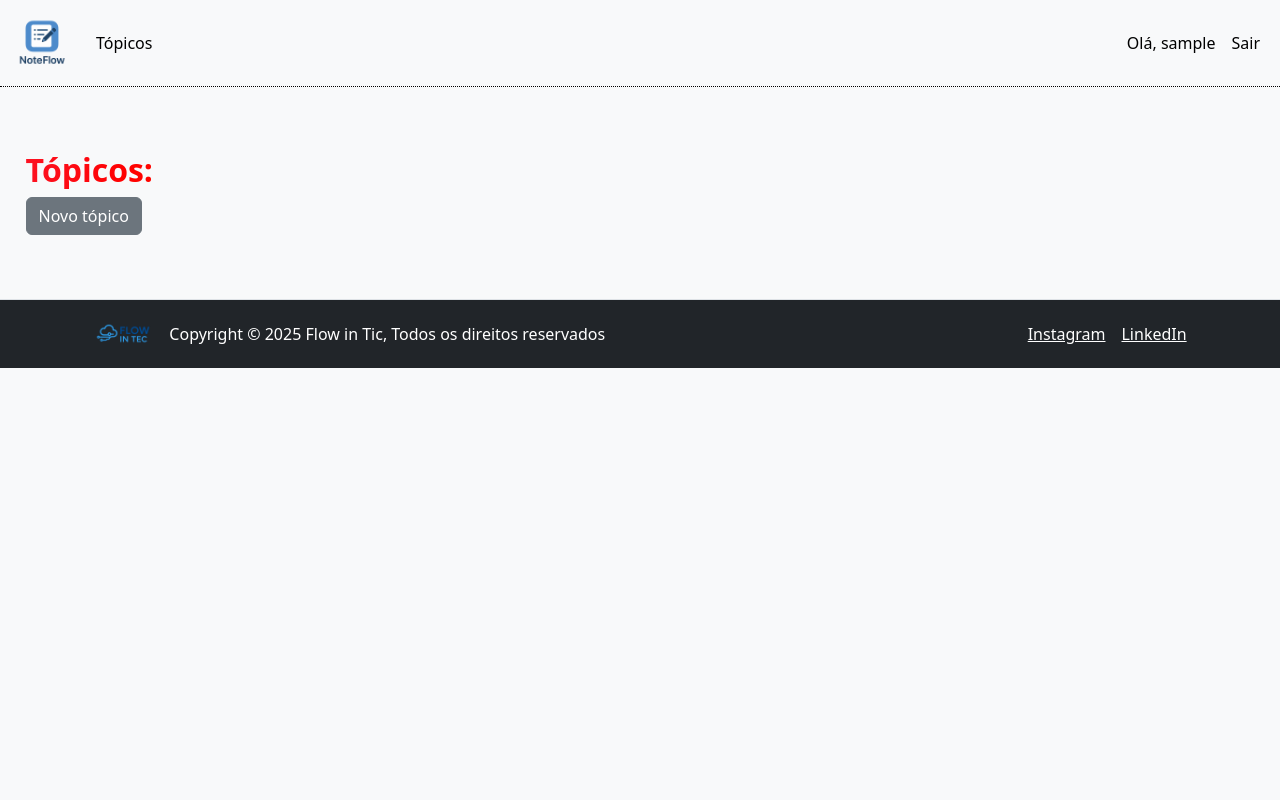
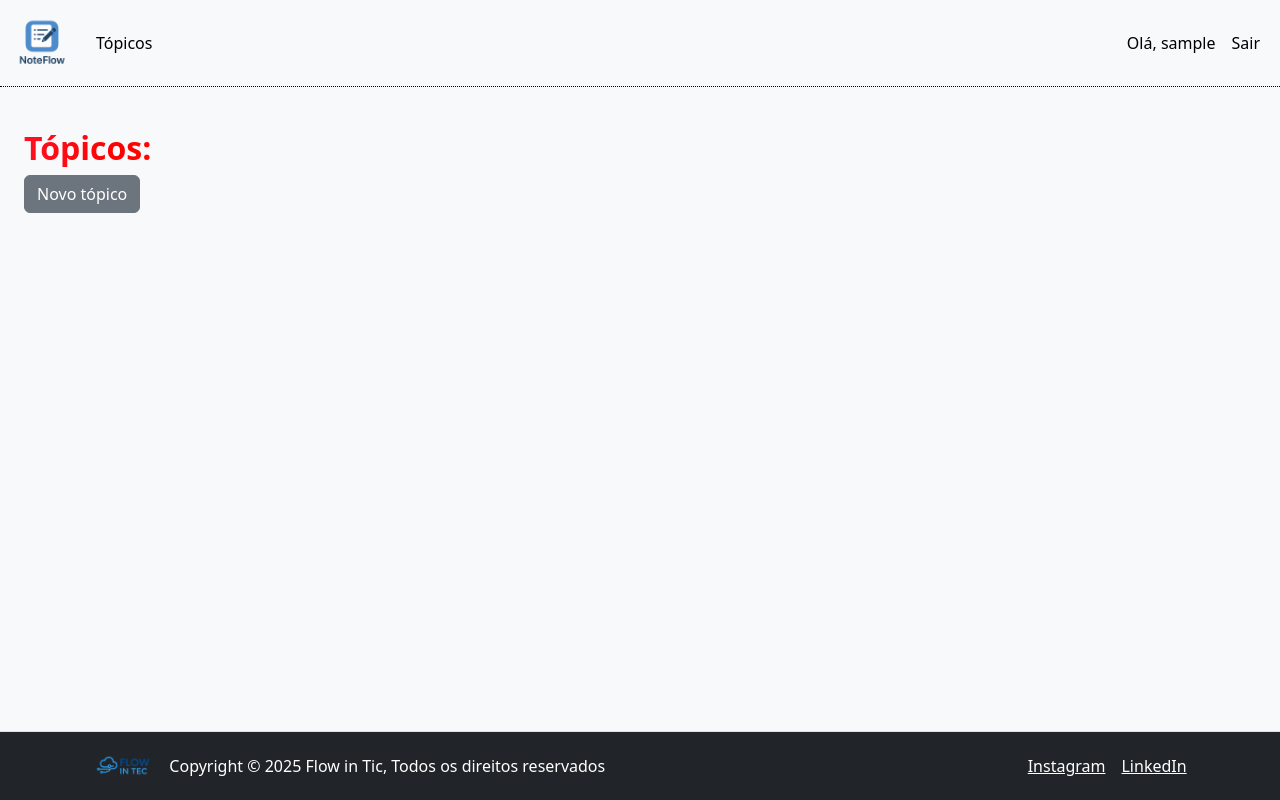
Before and after one commit to CristianSbarboza/NoteFlow, a Django app: page /topics in a window 1280 px wide. Run offline with Django 5.2, Linux system fonts and the light colour scheme; the visitor is signed in with stand-in values (Sample User, id 1); data that the repository does not hold is empty; some libraries are stand-ins or nearby versions.

Commit message:
resolved bug footer and style section main

```diff
--- a/learning_logs/templates/learning_logs/base.html
+++ b/learning_logs/templates/learning_logs/base.html
@@ -17,7 +17,7 @@
 </head>
 <body class="bg-light">
 
-    <div class="d-flex flex-column" style="height: 100%;">
+    <div class="d-flex flex-column justify-content-between" style="min-height: 100vh;">
         <nav class="navbar navbar-expand-lg bg-light sticky-top " style="border-bottom: dotted 1px black;">
             <div class="container-fluid">
 
@@ -65,11 +65,7 @@
             </div>
         </nav>
 
-        <header style="margin: 5% 0 0 2%;">
-            {% block header %}{% endblock header %}
-        </header>
-
-        <main>
+        <main style="min-height: 70vh;">
             {% block content %}{% endblock content %}
         </main>
 
--- a/learning_logs/templates/learning_logs/topics.html
+++ b/learning_logs/templates/learning_logs/topics.html
@@ -2,19 +2,22 @@
 
 {% block header %}
 
-    <div class="d-flex flex-column ">
-        <h2 class="rainbow-text">Tópicos: </h2>
-        <div>
-            <a href=" {% url 'new_topic' %} " class="btn btn-secondary">Novo tópico</a>
-        </div>
-    </div>
+
 
 {% endblock header %}
 
 {% block content %}
 
+    <section class="d-flex justify-content-between flex-column m-4">
+        <section class="d-flex flex-column  ">
+            <h2 class="rainbow-text">Tópicos: </h2>
+            <div>
+                <a href=" {% url 'new_topic' %} " class="btn btn-secondary">Novo tópico</a>
+            </div>
+        </section>
 
         <section class=" w-100 d-flex">
+
             <ul class="d-flex flex-wrap w-100">
             {% for topic in topics %}
                 <li class="nav-item p-4 d-flex justify-content-center align-items-center col-12 col-sm-6 col-md-4 col-lg-3">
@@ -24,6 +27,7 @@
             </ul>
 
         </section>
+    </section>
 
 
 
```
Also changed, not shown: learning_log/settings.py (+14 -14 lines). Lines whose indentation alone changed are shown as unchanged.
